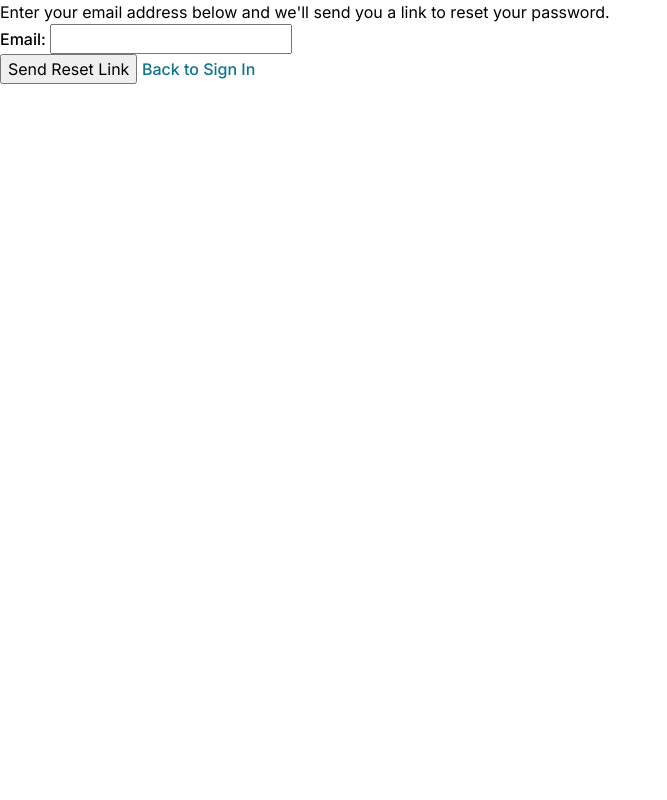
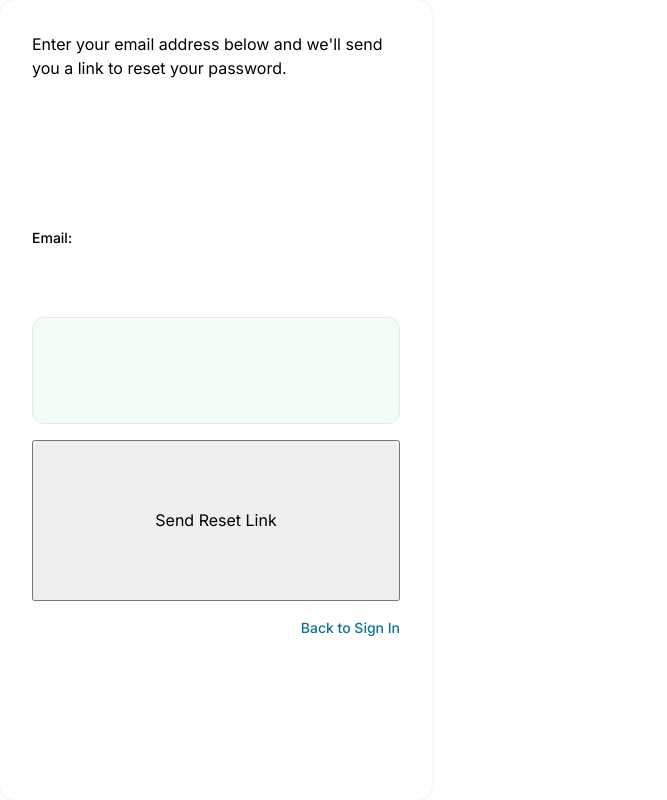
Before and after one commit to Spimy/mapetite, a Django app: page /reset-password/ in a window 1280 px wide. Shown: the whole page, without its empty margins (0-667 px from the left). Run offline with Django 5.2, Linux system fonts and the light colour scheme; parts of the project's set-up code (start-up, migrations or seed data) failed here and were passed over.

Commit message:
#16 add base template and css for auth pages

```diff
--- a/server/apps/users/static/users/css/auth.css
+++ b/server/apps/users/static/users/css/auth.css
@@ -1 +1,138 @@
-/* TODO: Add authentication styles. Currently waiting for design specifications. */
+.auth {
+  min-height: 100dvh;
+
+  @media (min-width: 768px) {
+    display: grid;
+    grid-template-columns: auto 1fr;
+  }
+}
+
+.auth__banner {
+  min-height: 100dvh;
+  background-color: var(--color-primary);
+  display: flex;
+  align-items: center;
+  justify-content: center;
+  flex-direction: column;
+  color: var(--color-white);
+  padding: calc(2rem + 3.5vw);
+
+  @media (max-width: 768px) {
+    display: none;
+  }
+}
+
+.auth__content {
+  min-height: 100dvh;
+  display: grid;
+  place-items: center;
+  background-color: var(--color-tertiary);
+}
+
+.auth__form {
+  background-color: var(--color-white);
+  padding: 2rem;
+  border-radius: 1rem;
+  box-shadow: 0 0 0.25rem rgba(0, 0, 0, 0.1);
+  width: 90%;
+  max-width: 30rem;
+  display: grid;
+  gap: 1rem;
+}
+
+.auth__fields,
+.auth__field {
+  display: grid;
+}
+
+.auth__fields {
+  gap: 1rem;
+}
+
+.auth__field {
+  gap: 0.25rem;
+}
+
+.auth__field label {
+  font-weight: var(--font-weight-label);
+  font-size: 0.875rem;
+}
+
+.auth__field input {
+  border-radius: 0.75rem;
+  border: 1px solid var(--color-border);
+  padding: 0.5rem 0.75rem;
+  background-color: var(--color-tertiary);
+}
+
+.auth__field input:focus {
+  outline: none;
+  border-color: var(--color-primary);
+}
+
+.auth__password-wrapper {
+  position: relative;
+  display: flex;
+  align-items: center;
+  width: 100%;
+}
+
+.auth__password-wrapper input[name="password"] {
+  width: 100%;
+  padding-right: 2.5rem; /* Space for the toggle button */
+}
+
+.auth__password-toggle {
+  position: absolute;
+  right: 0.75rem;
+  top: 50%;
+  transform: translateY(-50%);
+  background: transparent;
+  border: none;
+  cursor: pointer;
+  color: var(--color-grey-400);
+  display: flex;
+  align-items: center;
+  justify-content: center;
+  padding: 0;
+  margin: 0;
+}
+
+.auth__password-toggle:hover {
+  color: var(--color-grey-600);
+}
+
+.auth__password-toggle:focus {
+  outline: none;
+  color: var(--color-primary);
+}
+
+.auth__password-toggle .icon-eye-off {
+  display: none;
+}
+
+.auth__password-toggle.is-visible .icon-eye {
+  display: none;
+}
+
+.auth__password-toggle.is-visible .icon-eye-off {
+  display: block;
+}
+
+.auth__link {
+  font-size: 0.875rem;
+
+  &.auth__link--forgot {
+    justify-self: end;
+  }
+}
+
+.auth__contact {
+  justify-self: center;
+  text-align: center;
+  font-size: 0.875rem;
+}
+
+.auth__contact-text {
+  color: var(--color-grey-600);
+}
```
Also changed, not shown: server/apps/users/templates/users/auth.html (added, +19 -0 lines).
